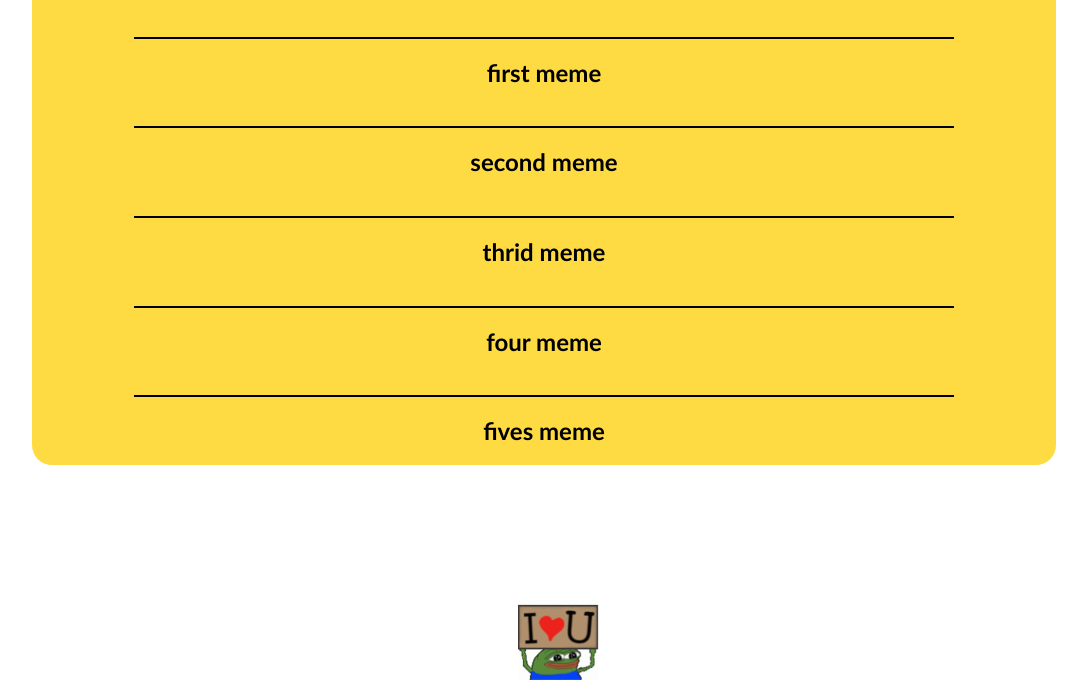
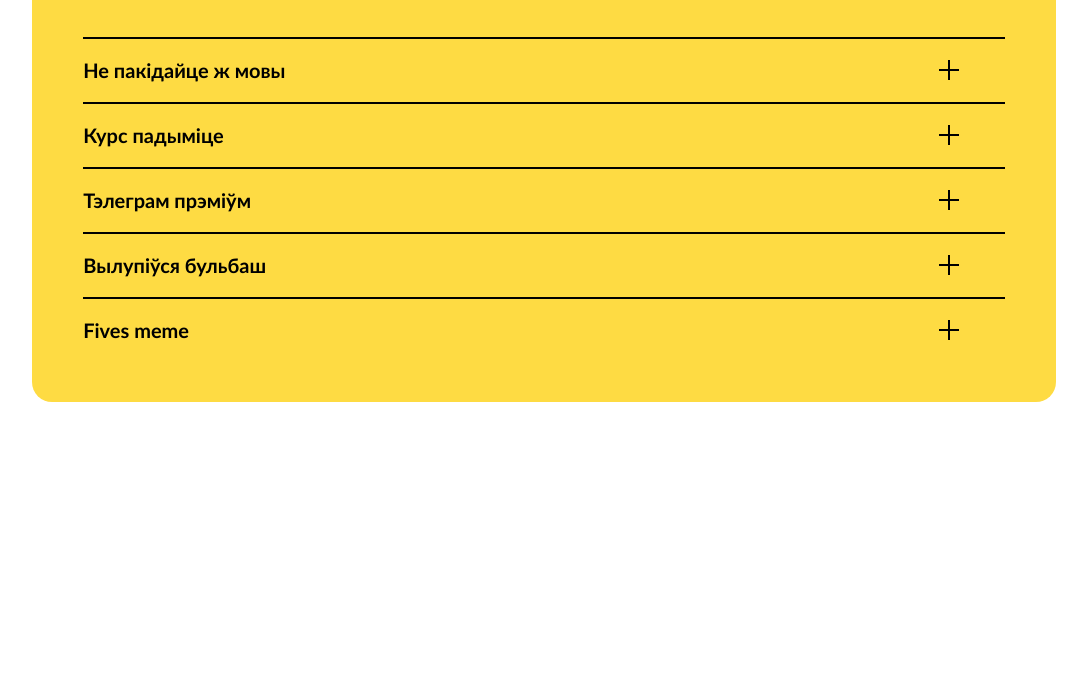
Before and after one commit to bizhluzdy/cssBayan, a plain HTML site: page cssBayan/index.html in a window 1280 px wide. Shown: the part 120-800 px from the top of the page, without its empty margins (96-1183 px from the left). Drawn offline with nearby package versions, Linux system fonts and the light colour scheme.

Commit message:
feat: add bayan updown settings, but need fixing bugs (Sun, Mar 12, 2023 17:18:20)

```diff
--- a/cssBayan/index.html
+++ b/cssBayan/index.html
@@ -11,22 +11,46 @@
 <body class="back">
     <section class="bayan-wrap">
         <h1 class="h1">CSS-BAYAN</h1>
-        <div class="sec">
-            <h2 class="memes">first meme</h2>
+        <div class="tab">
+            <input type="radio" id="tab1" name="tab-group">
+            <label for="tab1" class="tab-title">Не пакідайце ж мовы<div class="cross">
+                <span class="line b"></span>
+                <span class="line a"></span>
+            </div></label>
+            <section class="tab-content"><img src="./memes/first.jpg" alt=""></section>
         </div>
-        <div class="sec">
-            <h2 class="memes">second meme</h2>
+        <div class="tab">
+            <input type="radio" id="tab2" name="tab-group">
+            <label for="tab2" class="tab-title">Курс падыміце<div class="cross">
+                <span class="line b"></span>
+                <span class="line a"></span>
+            </div></label>
+            <section class="tab-content"><img src="./memes/second.jpg" alt=""></section>
         </div>
-        <div class="sec">
-            <h2 class="memes">thrid meme</h2>
+        <div class="tab">
+            <input type="radio" id="tab3" name="tab-group">
+            <label for="tab3" class="tab-title">Тэлеграм прэміўм<div class="cross">
+                <span class="line b"></span>
+                <span class="line a"></span>
+            </div></label>
+            <section class="tab-content"><img src="./memes/thrid.jpg" alt=""></section>
         </div>
-        <div class="sec">
-            <h2 class="memes">four meme</h2>
+        <div class="tab">
+            <input type="radio" id="tab4" name="tab-group">
+            <label for="tab4" class="tab-title">Вылупіўся бульбаш<div class="cross">
+                <span class="line b"></span>
+                <span class="line a"></span>
+            </div></label>
+            <section class="tab-content"><img src="./memes/four.jpg" alt=""></section>
         </div>
-        <div class="sec">
-            <h2 class="memes">fives meme</h2>
+        <div class="tab">
+            <input type="radio" id="tab5" name="tab-group">
+            <label for="tab5" class="tab-title">Fives meme<div class="cross">
+                <span class="line b"></span>
+                <span class="line a"></span>
+            </div></label>
+            <section class="tab-content"><img src="./memes/five.jpg" alt=""></section>
         </div>
     </section>
-    <img src="./memes/749cf5e4fd385dd1ae0be8abb1b3b252.gif" alt="" class="pepe">
 </body>
 </html>
--- a/cssBayan/styles.css
+++ b/cssBayan/styles.css
@@ -191,14 +191,6 @@
   /**
    * Correct the inability to style clickable types in iOS and Safari.
    */
-
-  button,
-  [type="button"],
-  [type="reset"],
-  [type="submit"] {
-    -webkit-appearance: button;
-  }
-
   /**
    * Remove the inner border and padding in Firefox.
    */
@@ -287,10 +279,6 @@
    * 2. Correct the outline style in Safari.
    */
 
-  [type="search"] {
-    -webkit-appearance: textfield; /* 1 */
-    outline-offset: -2px; /* 2 */
-  }
 
   /**
    * Remove the inner padding in Chrome and Safari on macOS.
@@ -357,6 +345,8 @@
     width: 80vw;
     background-color: #FEDB43;
     border-radius: 20px;
+    padding-top: 40px;
+    padding-bottom: 40px;
 
 }
 .back{
@@ -366,33 +356,80 @@
 .h1{
     font-family: 'Trebuchet MS', Helvetica, sans-serif;
     margin: 0 auto;
-    padding-top: 40px;
     margin-bottom: 40px;
     display: block;
     text-align: center;
 }
 
-.memes{
+.memes, .tab-title{
+    font-weight: bold;
+    font-size: 20px;
     font-family: 'Trebuchet MS', Helvetica, sans-serif;
-    text-align: center;
+    margin: 0;
+    margin-left: 5%;
+}
+
+.sec, .tab-title{
+    width: 90%;
+    margin: 0 auto;
+
+    justify-content: space-between;
     padding-bottom: 20px;
     padding-top: 20px;
-    margin: 0;
+    border-top: 2px solid black;
+    border-bottom: 2px;
+}
+.line{
+    background-color: black;
+    display: block;
+    position: relative;
+    top: 50%;
+    height: 2px;
+    width: 100%;
+}
+.cross{
+    margin-right: 5%;
+    height: 20px;
+    width: 20px;
+}
+.a{
+    rotate: 90deg;
+    top: 40%;
 }
 
-.sec{
-    width: 80%;
+.tab input{
+    display: none;
+}
+.tab-content img {
     margin: 0 auto;
-
-    margin-top: 20px;
-    border-top: 2px solid black;
-    cursor: pointer;
+    display: block;
+    width: 0;
+    height: 0;
+    transition: 0.5s;
+    opacity: 0;
 }
 
-.pepe{
-    position:fixed;
-    height: 80px;
-    width: 80px;
-    left: 48%;
-    bottom: 0%;;
+.tab-title{
+    cursor: pointer;
+    display: flex;
+    justify-content: space-between;
 }
+.tab-title:hover ~.tab-content img, .tab-content:hover .tab-content img{
+    margin: 0 auto;
+    margin-bottom: 20px;
+    display: block;
+    width: 35vw;
+    height: 100%;
+    opacity: 1;
+}
+
+
+
+.tab input:checked ~ .tab-content img{
+    margin: 0 auto;
+    margin-bottom: 20px;
+    display: block;
+    width: 35vw;
+    height: 100%;
+    opacity: 1;
+}
```
Also changed, not shown: cssBayan/memes/first.jpg (added), cssBayan/memes/five.jpg (added), cssBayan/memes/four.jpg (added), cssBayan/memes/second.jpg (added), cssBayan/memes/thrid.jpg (added).
